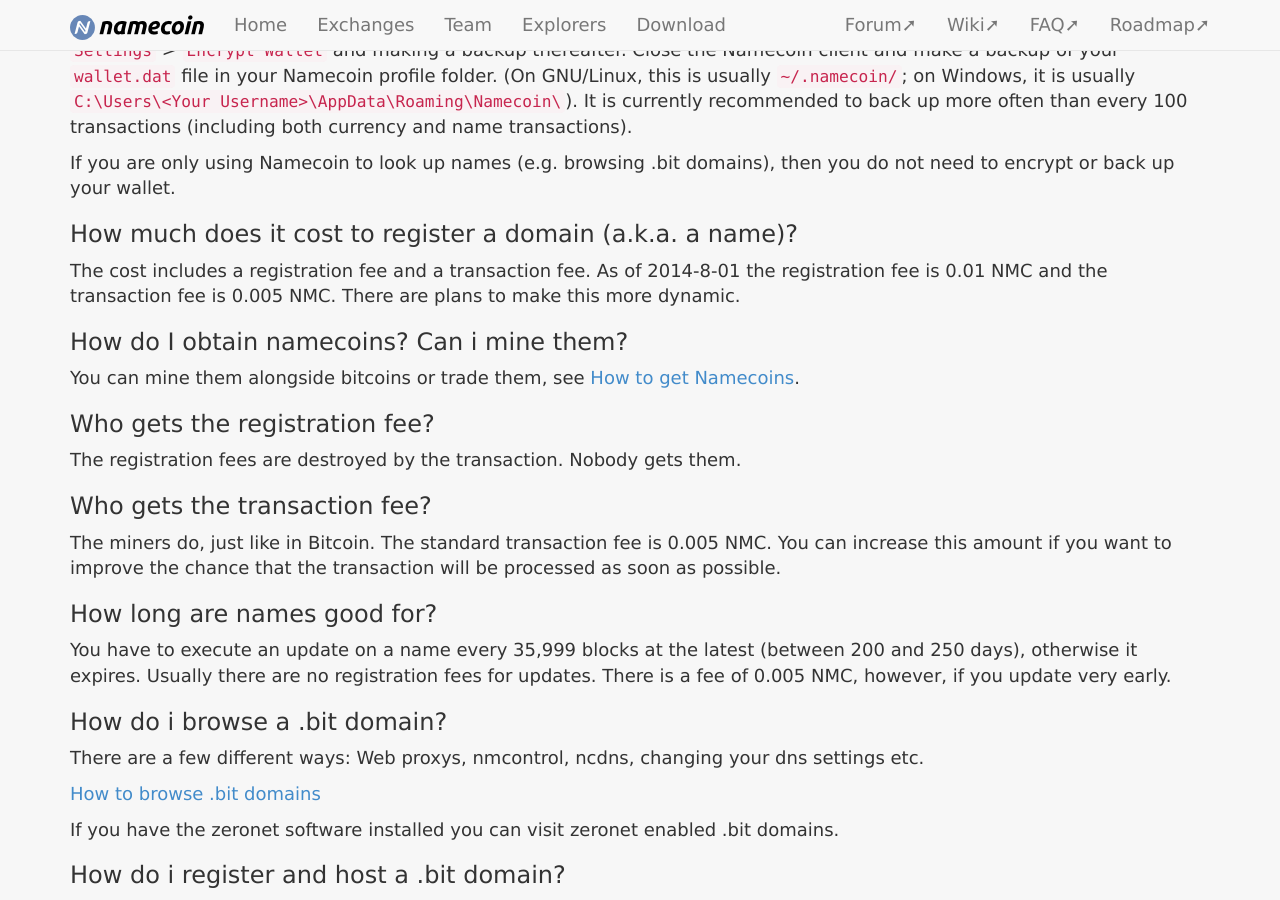
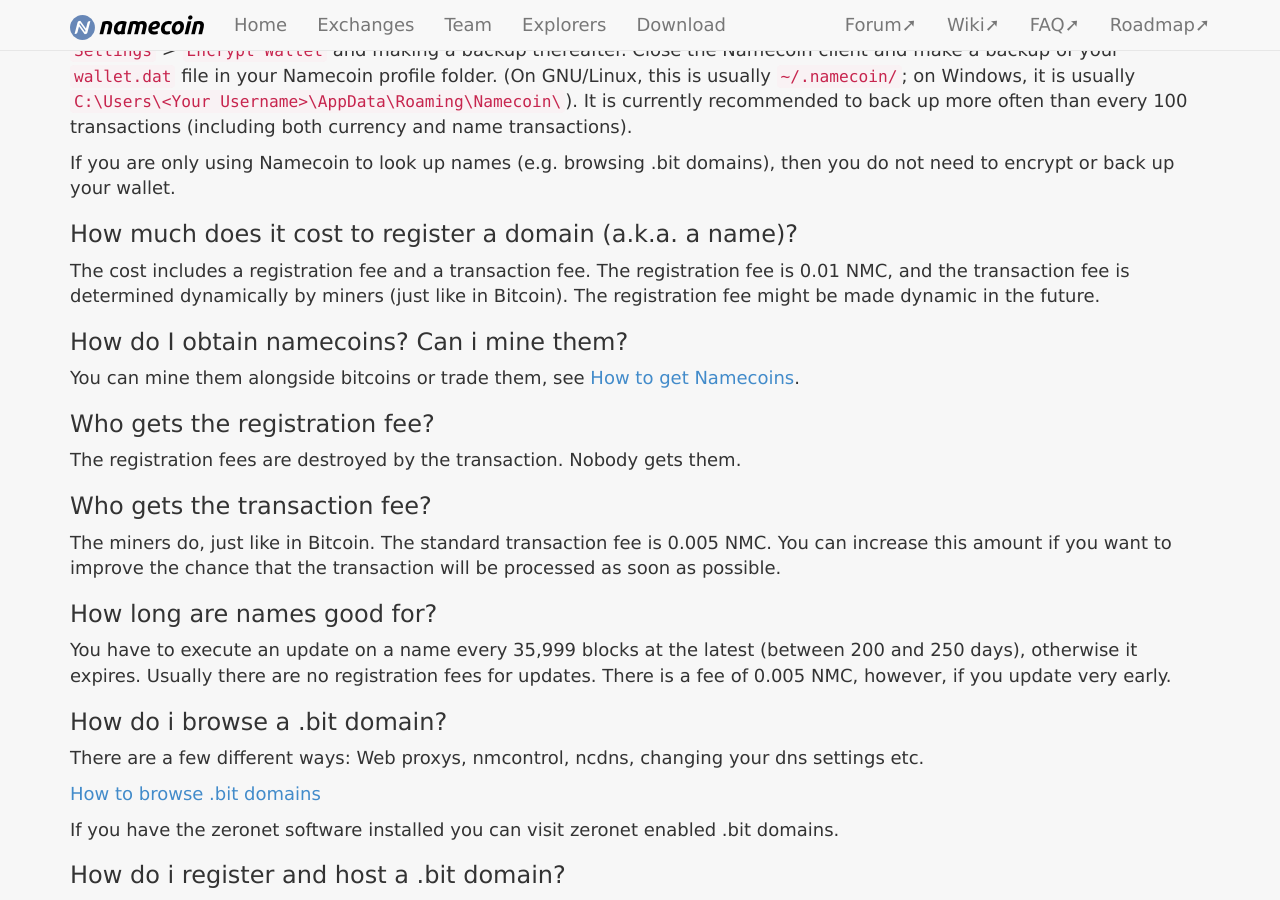
Before and after one commit to JeremyRand/namecoin.org, a Jekyll site: the page built from docs/faq/index.md, in a window 1280 px wide and 900 px high, scrolled down 672 px. Built offline with Jekyll 4.4.1, drawn with Linux system fonts in a browser that asks for light colours.

Commit message:
FAQ: reworded "How much does it cost to register a name?"

```diff
--- a/docs/faq/index.md
+++ b/docs/faq/index.md
@@ -18,7 +18,7 @@ If you're using Namecoin to register or otherwise own names, or to transfer name
 If you are only using Namecoin to look up names (e.g. browsing .bit domains), then you do not need to encrypt or back up your wallet.
 
 ### How much does it cost to register a domain (a.k.a. a name)?
-The cost includes a registration fee and a transaction fee. As of 2014-8-01 the registration fee is 0.01 NMC and the transaction fee is 0.005 NMC. There are plans to make this more dynamic.
+The cost includes a registration fee and a transaction fee. The registration fee is 0.01 NMC, and the transaction fee is determined dynamically by miners (just like in Bitcoin).  The registration fee might be made dynamic in the future.
 
 ### How do I obtain namecoins? Can i mine them?
 You can mine them alongside bitcoins or trade them, see [How to get Namecoins](https://wiki.namecoin.info/index.php?title=How_to_get_Namecoins).
```
